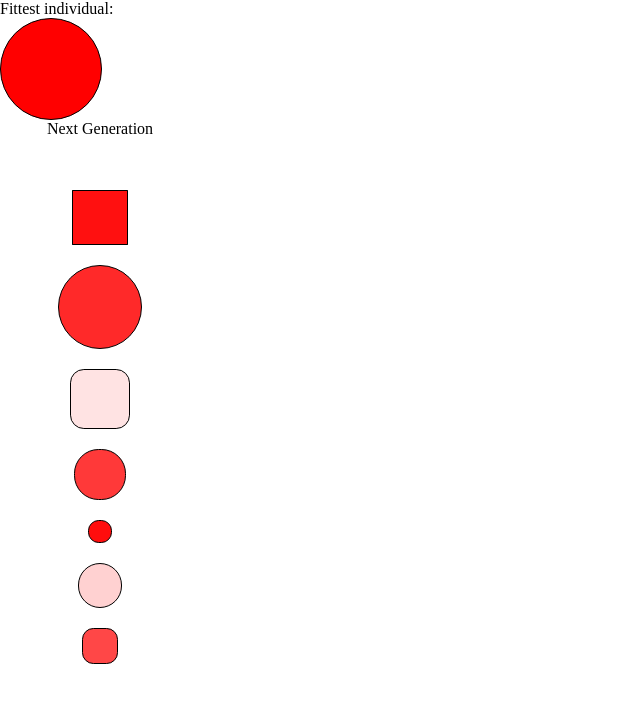
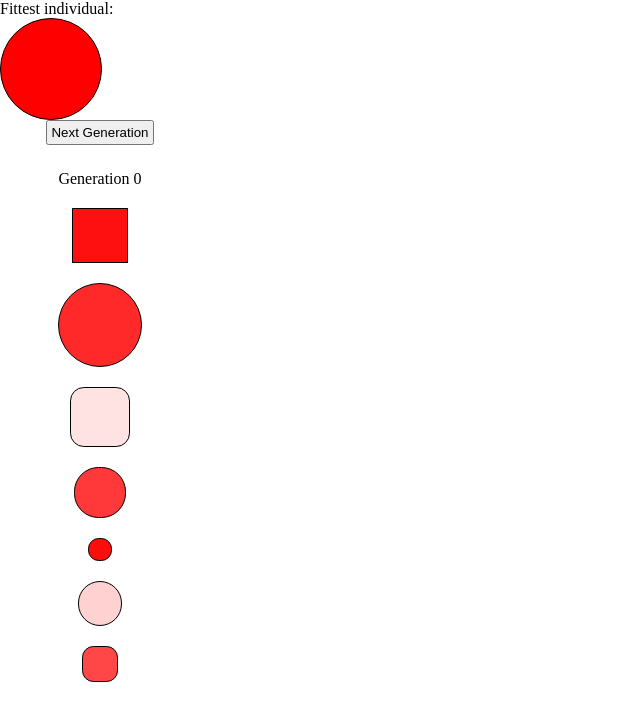
Before and after one commit to teooko/algoritmul_breeder, a React (Create React App) app: page / in a window 1280 px wide. Shown: the top 720 px of the page, without its empty margins (0-640 px from the left). Built offline with nearby package versions, Linux system fonts and the light colour scheme.

Commit message:
Add generation counter

```diff
--- a/src/App.js
+++ b/src/App.js
@@ -10,7 +10,7 @@ function App() {
   return (
     <div style={{margin: '0px', padding: '0px'}}>
         Fittest individual: <Individual redness={1} roundness={1} size={1} />
-        <div style={{display: "flex", flexDirection: "row", overflow: "scroll", gap: "20px"}} >
+        <div style={{display: "flex", flexDirection: "row", overflow: "scroll", gap: "20px", overflowX: "hidden", overflowY: "hidden"}} >
             {allGenerations.map((lastGeneration, index) => <Generation lastGeneration={lastGeneration} generationIndex={index}/>)}
         </div>
     </div>
--- a/src/components/Generation.jsx
+++ b/src/components/Generation.jsx
@@ -72,10 +72,13 @@ const Generation = ({lastGeneration, generationIndex}) => {
 
     return (
         <div style={{display: "flex", flexDirection: "column", gap: 20, alignItems: "center", width: 200}}>
-            <div style={{height: '50px'}}>
-            {latestGeneration === generationIndex && <div onClick={handleNextGeneration}>
+            <div style={{height: '30px'}}>
+            {latestGeneration === generationIndex && <button style={{padding: '3px'}} onClick={handleNextGeneration}>
                 Next Generation
-            </div>}
+            </button>}
+            </div>
+            <div>
+                Generation {generationIndex}
             </div>
             {lastGeneration.map((g, index) => <Individual generationIndex={generationIndex} index={index} redness={g.geneArray[0]} size={g.geneArray[1]} parent1={g.parent1} parent2={g.parent2} roundness={g.geneArray[2]}/>)}
         </div>
```
